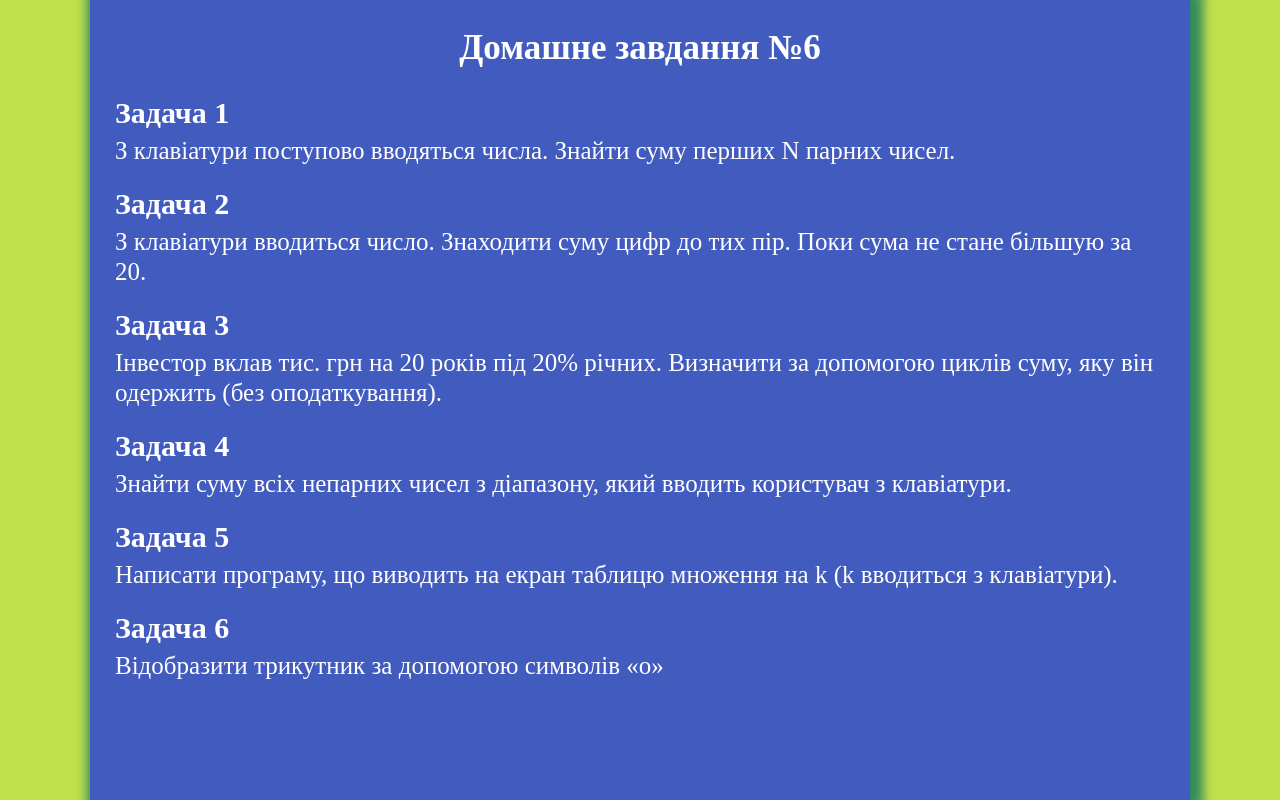
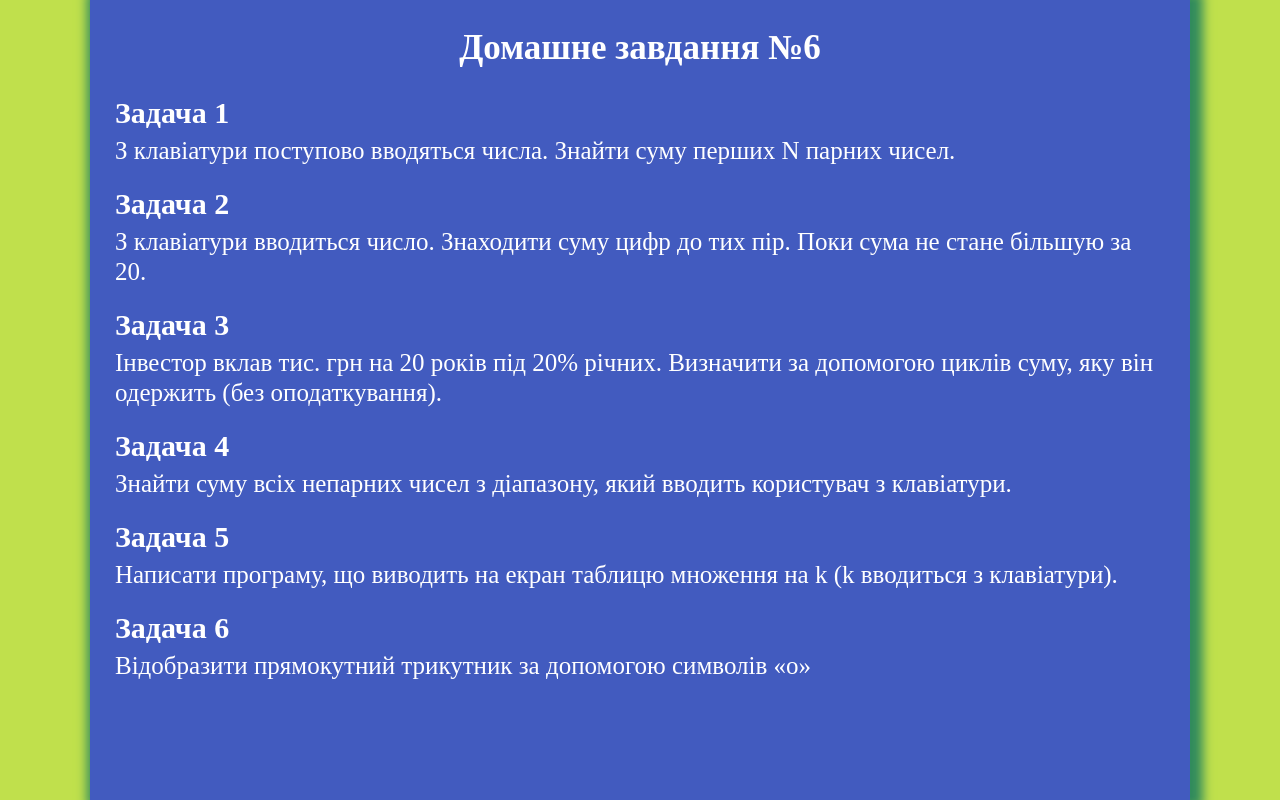
Before and after one commit to petro-boreiko/homework_js, a plain HTML site: page homework_js/lesson_6/lesson_6.html in a window 1280 px wide. Drawn offline with Linux system fonts and the light colour scheme.

Commit message:
Add files via upload

```diff
--- a/homework_js/lesson_6/lesson_6.html
+++ b/homework_js/lesson_6/lesson_6.html
@@ -39,7 +39,8 @@
 
 					<div class="list__text">
 						<p>
-							Інвестор вклав тис. грн на 20 років під 20% річних. Визначити за допомогою циклів суму, яку він одержить (без
+							Інвестор вклав тис. грн на 20 років під 20% річних. Визначити за допомогою циклів суму, яку він
+							одержить (без
 							оподаткування).
 						</p>
 					</div>
@@ -69,7 +70,7 @@
 
 					<div class="list__text">
 						<p>
-							Відобразити трикутник за допомогою символів «о»
+							Відобразити прямокутний трикутник за допомогою символів «о»
 						</p>
 					</div>
 				</li>
```
